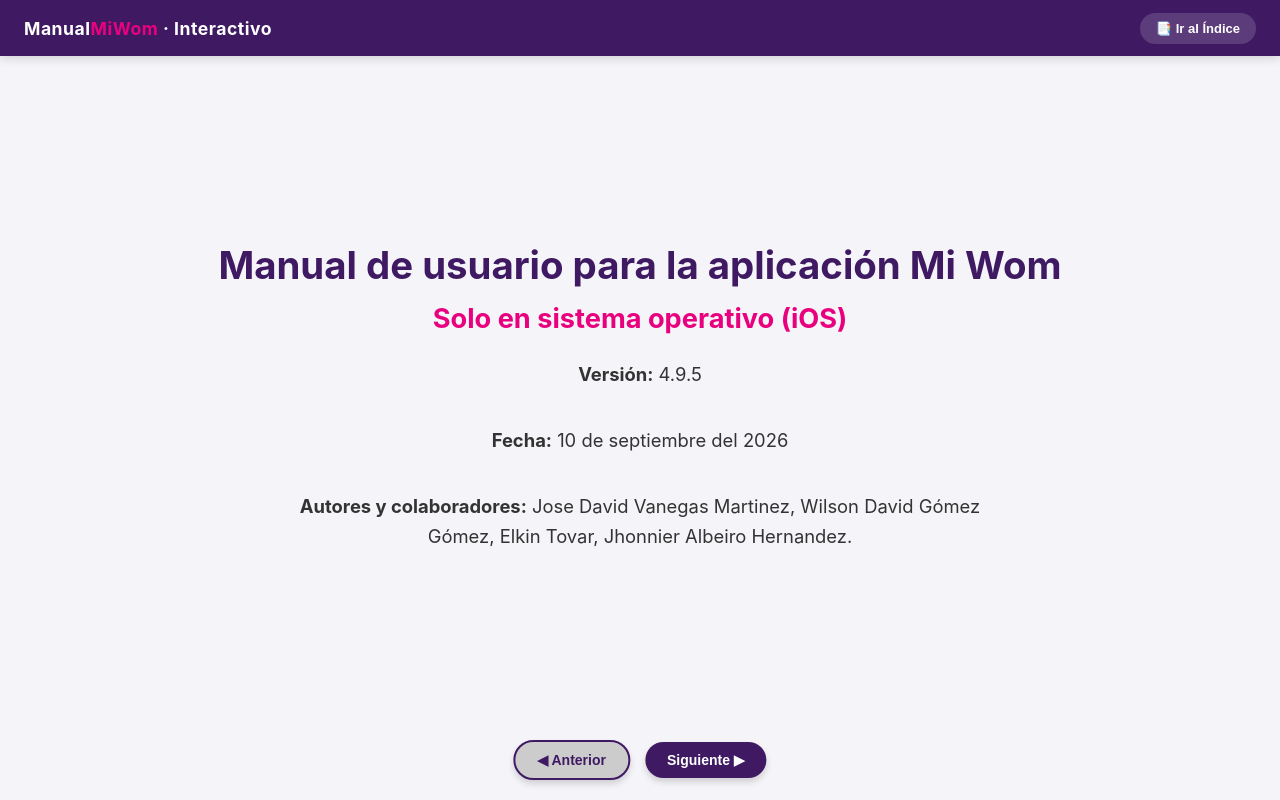
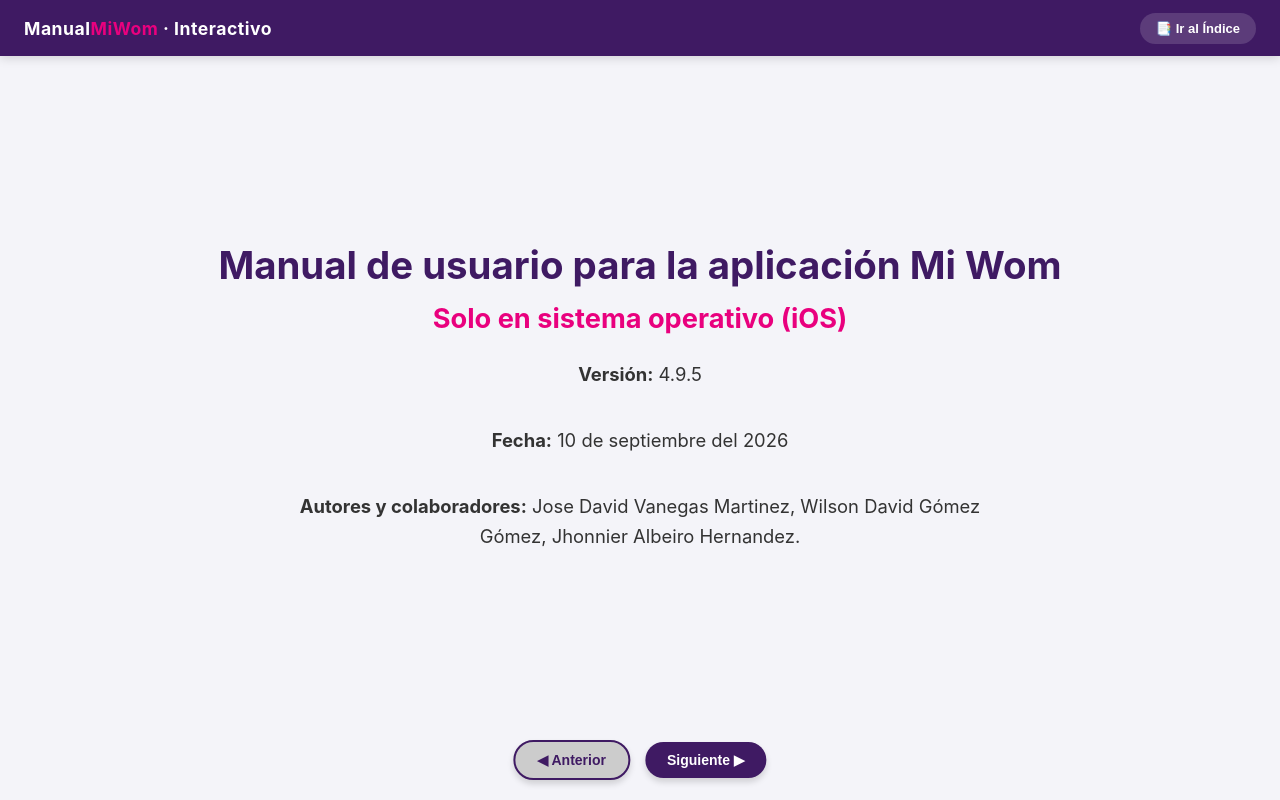
Before and after one commit to DavidGm10/manualdeusuario-appmiwom, a React (Vite) app: page / in a window 1280 px wide. Built offline with nearby package versions, Linux system fonts and the light colour scheme.

Commit message:
Remove duplicate author in Portada component

```diff
--- a/src/components/Portada.jsx
+++ b/src/components/Portada.jsx
@@ -13,7 +13,7 @@
       </p>
       <p>
         <strong>Autores y colaboradores:</strong> Jose David Vanegas Martinez, Wilson David Gómez Gómez,
-        Elkin Tovar, Jhonnier Albeiro Hernandez.
+        Jhonnier Albeiro Hernandez.
       </p>
     </Slide>
   );
```
